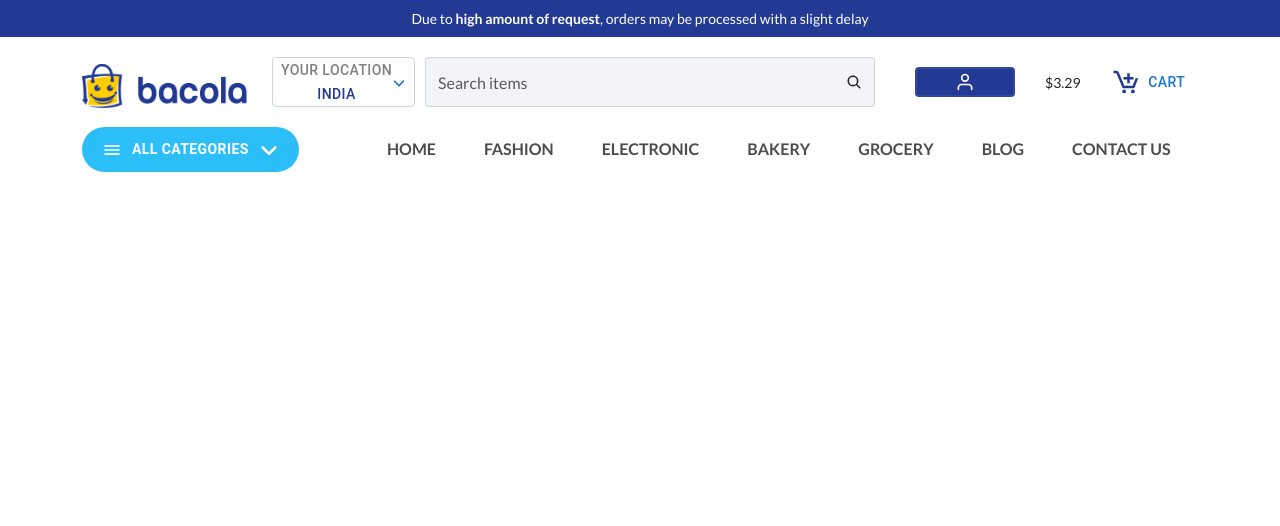
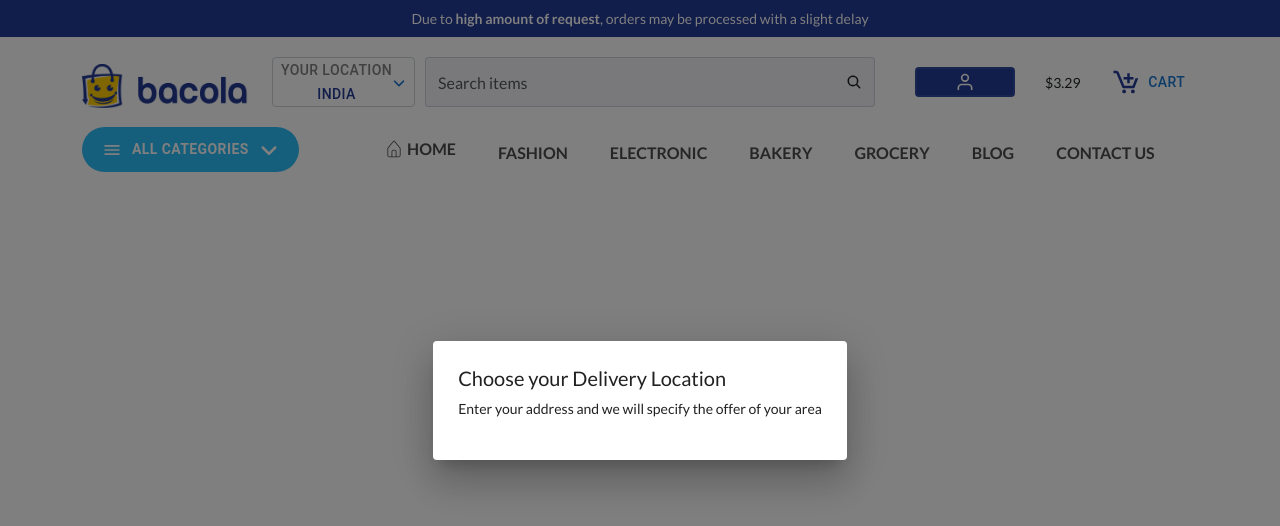
Before and after one commit to Shaaz-Ahmed/Ecommerce-app-Grocery-, a React (Create React App) app: page / in a window 1280 px wide. Shown: the top 526 px of the page. Built offline with nearby package versions, Linux system fonts and the light colour scheme.

Commit message:
adding material ui to the country drop down component

```diff
--- a/src/Components/CountryDropDown/index.js
+++ b/src/Components/CountryDropDown/index.js
@@ -1,10 +1,12 @@
 import React from 'react';
 import Button from '@mui/material/Button';
 import { FaAngleDown } from "react-icons/fa6";
-
+import Dialog from '@mui/material/Dialog'; // Import Dialog
+import DialogTitle from '@mui/material/DialogTitle';
 
 const CountryDropDown = () => {
     return (
+        <>
             <Button
                 className="countryDrop d-flex align-items-center"
                 style={{ height: '50px', border: '1px solid #ced4da', borderRadius: '0.25rem', marginRight: '10px' }} // Set height and border
@@ -22,7 +24,11 @@ const CountryDropDown = () => {
                 </span>
             </Button>
 
-
+            <Dialog open={true} className='locationModal'>
+                <h5>Choose your Delivery Location</h5>
+                <p>Enter your address and we will specify the offer of your area</p>
+            </Dialog>
+        </>
     );
 };
 
--- a/src/Components/Header/Navigation/index.js
+++ b/src/Components/Header/Navigation/index.js
@@ -3,6 +3,7 @@ import { Link } from 'react-router-dom'; // Import Link from react-router-dom
 import Button from '@mui/material/Button';
 import { IoMdMenu } from "react-icons/io";
 import { FaAngleDown } from "react-icons/fa6";
+import { CiHome } from "react-icons/ci";
 
 const Navigation = () => {
     return (
@@ -25,7 +26,7 @@ const Navigation = () => {
                         {/* Done with the category components */}
                         <div className='col-9 navPart2 navPart2 d-flex align-items-center'> {/* Adjusted className to 'col-9' */}
                             <ul className='list list-inline ml-auto'>
-                                <li className='list-inline-item'><Link to='/'>Home</Link></li>
+                                <li className='list-inline-item'><Link to='/'> <CiHome /> &nbsp;Home</Link></li>
                                 <li className='list-inline-item'><Link to='/'>Fashion</Link></li>
                                 <li className='list-inline-item'><Link to='/'>Electronic</Link></li>
                                 <li className='list-inline-item'><Link to='/'>Bakery</Link></li>
--- a/src/index.css
+++ b/src/index.css
@@ -39,6 +39,7 @@ width: 40px !important; border-radius: 50% !important; border: 1px solid rgba(0,
     margin-right: 30px;
 }
 
+.locationModal .MuiPaper-elevation{padding: 25px;}
 nav .allCatTab{background: #2bbef9; padding: 10px 20px !important; border-radius: 30px !important; }
 nav .allCatTab *{color: #fff;}
 nav .allCatTab:hover{background: #2bbef9;}
@@ -48,6 +49,8 @@ nav .allCatTab .icon1 svg{font-size: 20px !important;}
 nav .allCatTab .icon2 svg{font-size: 20px !important;}
 
 nav .navPart2 ul{margin-bottom: 0px;}
-nav .navPart2 ul li a{font-size: 16px; font-weight: 600; text-decoration: none; color: rgba(0, 0, 0, 0.7);text-transform: uppercase; display: flex; align-items: center; padding: 10px 20px;
+nav .navPart2 ul li a{font-size: 16px; font-weight: 600; text-decoration: none; color: rgba(0, 0, 0, 0.7);text-transform: uppercase; display: flex; align-items: center; padding: 10px 17px;
 transition: all 0.2s ease-in-out; border-radius: 25px;}
+nav .navPart2 ul li a svg{font-size: 20px;}
+
 nav .navPart2 ul li a:hover{background: #f0faff; color: #2bbef9;}
```
Lines whose indentation alone changed are shown as unchanged.
